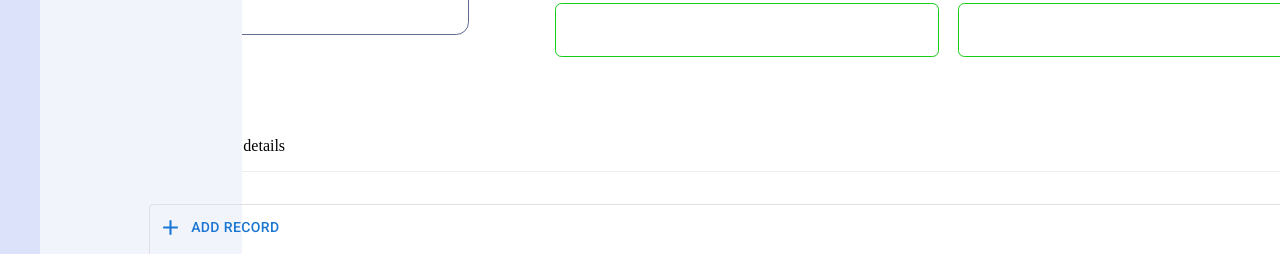
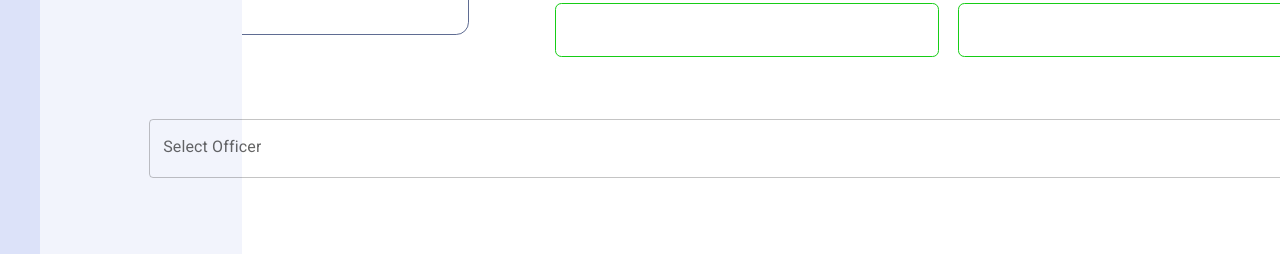
Before and after one commit to paullaster/manage-fuel-bussiness-ui, a React (Vite) app: page /dashboard/purchases/item/create in a window 1280 px wide. Shown: the part 344-598 px from the top of the page. Built offline with nearby package versions, Linux system fonts and the light colour scheme; no server answers; a web font is replaced by a local one.

Commit message:
update purchase posting

```diff
--- a/src/packages/purchases/modules/items/components/NewItem.jsx
+++ b/src/packages/purchases/modules/items/components/NewItem.jsx
@@ -17,6 +17,7 @@ import {
 import { GetGross } from "@/utils";
 import { v4 as uuidv4 } from 'uuid';
 import DataGridToolbar from "../../../shared/components/DataGridToolbar";
+import OfficerComponent from "./OfficerComponent";
 
 
 const items = WebStorage.GetFromWebStorage('session', APPNAME).items;
@@ -215,6 +216,7 @@ setRowModesModel(newRowModesModel);
         <shared.components.BillingComponent cardLabelView={cardLabelView} >
           <NewVendor />
         </shared.components.BillingComponent>
+        <OfficerComponent />
         <PurchaseItemEntry
           columns={columns}
           rows={rows}
--- a/src/packages/purchases/modules/items/components/OfficerComponent.jsx
+++ b/src/packages/purchases/modules/items/components/OfficerComponent.jsx
@@ -2,16 +2,16 @@ import { AutocompleteComponent } from '@/components';
 import DivisionTopBar from "../../../shared/components/DivisionTopBar";
 import { useState } from 'react';
 
-const OfficerComponent = () => {
+const OfficerComponent = ({handleSelectedOficer}) => {
   const [officers, setOfficers] = useState([{name: 'Ken Mjungu'}, {name: 'Waigah Mwaura'}]);
   return (
     <div>
-        <DivisionTopBar sectionTitle="Purcahse item details" />
+        <DivisionTopBar sectionTitle="Officer details" />
         <AutocompleteComponent
                 list={officers}
                 label={'Select Officer'}
                 keyField={'name'}
-                handleOnchange={handleSelectedPaymentMethod}
+                handleOnchange={handleSelectedOficer}
             />
     </div>
   )
```
